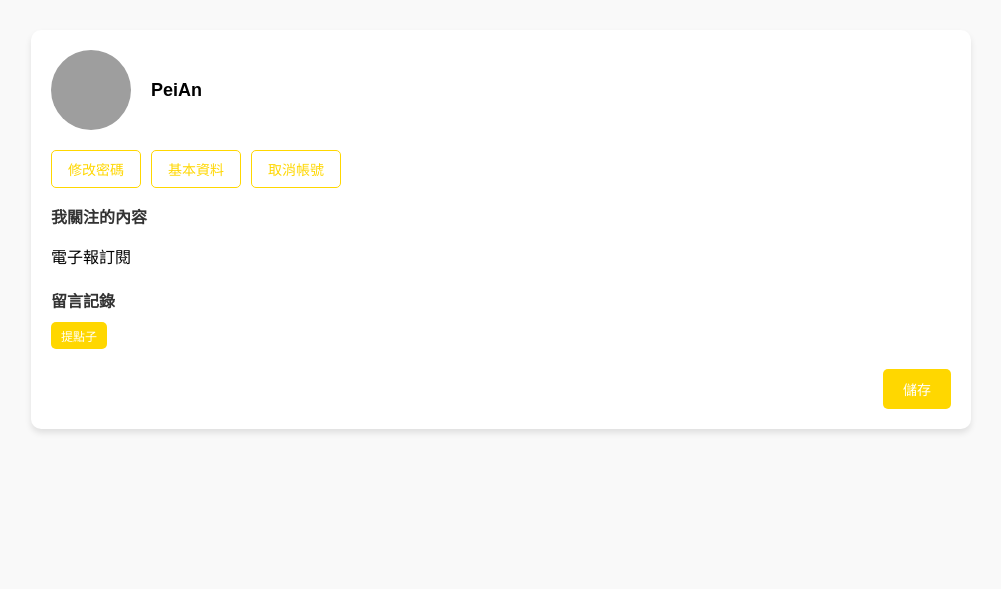
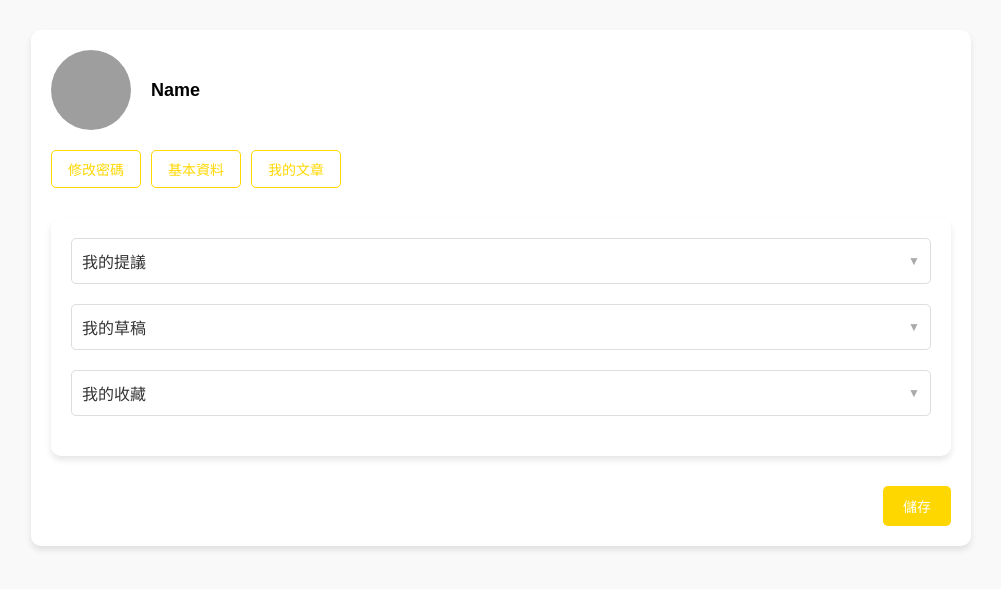
Before and after one commit to KaiXiangC/SE_Final, a Flask app: template app/templates/member.html in a window 1280 px wide. Shown: the part 59-648 px from the top of the page, without its empty margins (139-1140 px from the left). Run offline with Flask 3, Linux system fonts and the light colour scheme; the template is opened without the code that fills it, so the values that code supplies are empty; grey boxes are pictures that could not be loaded.

Commit message:
Update member.html

```diff
--- a/app/templates/member.html
+++ b/app/templates/member.html
@@ -129,6 +129,40 @@
         .save-button button:hover {
             background-color: #FFC107;
         }
+        .dropdown {
+            border: 1px solid #ddd;
+            border-radius: 5px;
+            padding: 10px;
+            cursor: pointer;
+            display: flex;
+            justify-content: space-between;
+            align-items: center;
+            font-size: 16px;
+            color: #333;
+        }
+
+        .dropdown:after {
+            content: '▼';
+            font-size: 12px;
+            color: #aaa;
+        }
+
+        .dropdown.active:after {
+            content: '▲';
+        }
+
+        .dropdown-content {
+            display: none;
+            padding: 10px;
+            border: 1px solid #ddd;
+            border-top: none;
+            font-size: 14px;
+            color: #555;
+        }
+
+        .dropdown-content.active {
+            display: block;
+        }
     </style>
 </head>
 <body>
@@ -143,28 +177,64 @@
         <!-- Profile Header -->
         <div class="profile-header">
             <img src="profile-placeholder.png" alt="Profile Picture">
-            <div class="name">PeiAn</div>
+            <div class="name">Name</div>
         </div>
 
         <!-- Buttons -->
         <div class="buttons">
             <button>修改密碼</button>
             <button>基本資料</button>
-            <button>取消帳號</button>
+            <button>我的文章</button>
         </div>
 
         <!-- Sections -->
-        <div class="section">
-            <h3>我關注的內容</h3>
-            <p>電子報訂閱</p>
+
+
+        <div class="container">
+            <!-- 折疊區塊 -->
+            <div class="section">
+                <div class="dropdown" onclick="toggleDropdown('dropdown1')">
+                    我的提議
+                </div>
+                <div class="dropdown-content" id="dropdown1">
+                    這裡是提點子的詳細內容，可以根據需求展示相關資訊。
+                </div>
+            </div>
+
+            <div class="section">
+                <div class="dropdown" onclick="toggleDropdown('dropdown2')">
+                    我的草稿
+                </div>
+                <div class="dropdown-content" id="dropdown2">
+                    這裡是眾開講的詳細內容，可以根據需求展示相關資訊。
+                </div>
+            </div>
+
+            <div class="section">
+                <div class="dropdown" onclick="toggleDropdown('dropdown3')">
+                    我的收藏
+                </div>
+                <div class="dropdown-content" id="dropdown3">
+                    這裡是來監督的詳細內容，可以根據需求展示相關資訊。
+                </div>
+            </div>
         </div>
 
-        <div class="section">
-            <h3>留言記錄</h3>
-            <div class="tags">
-                <span class="tag">提點子</span>
-            </div>
-        </div>
+        <script>
+            // 切換折疊內容
+            function toggleDropdown(id) {
+                const content = document.getElementById(id);
+                const dropdown = content.previousElementSibling;
+
+                if (content.classList.contains('active')) {
+                    content.classList.remove('active');
+                    dropdown.classList.remove('active');
+                } else {
+                    content.classList.add('active');
+                    dropdown.classList.add('active');
+                }
+            }
+        </script>
 
         <!-- Save Button -->
         <div class="save-button">
```
